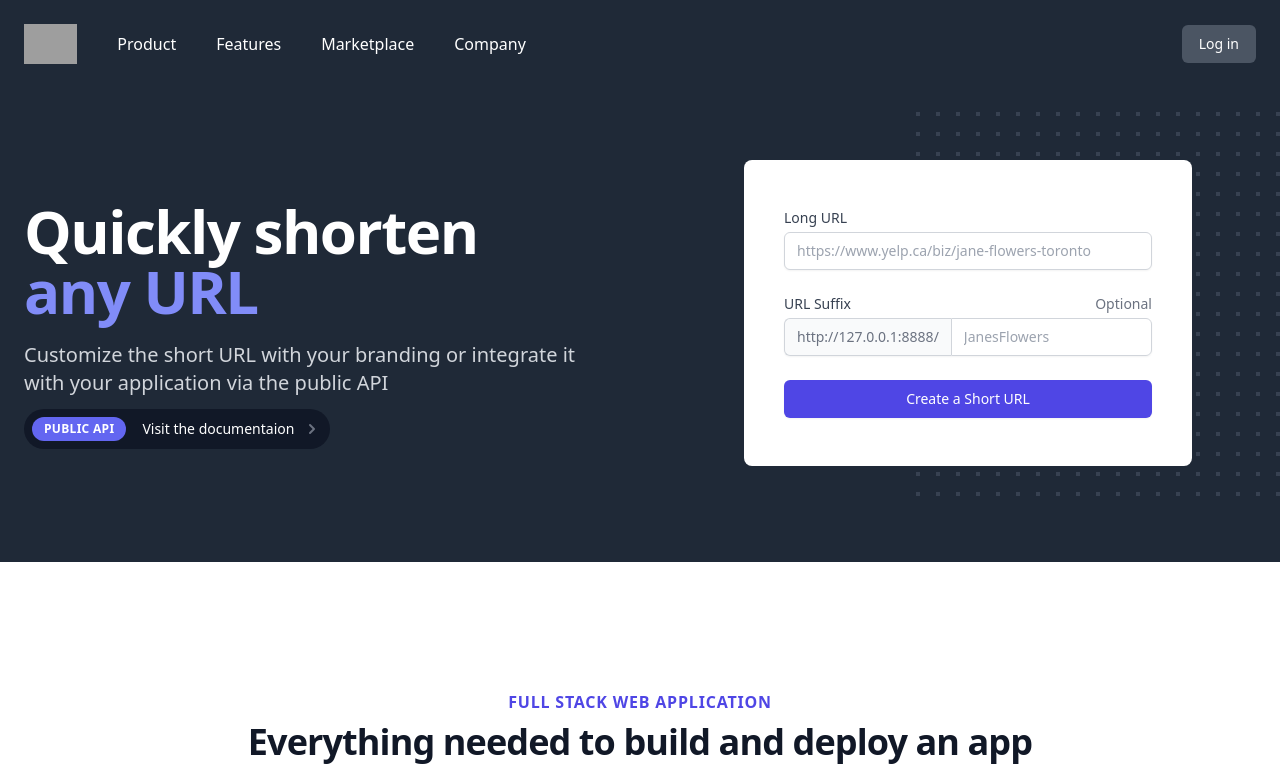
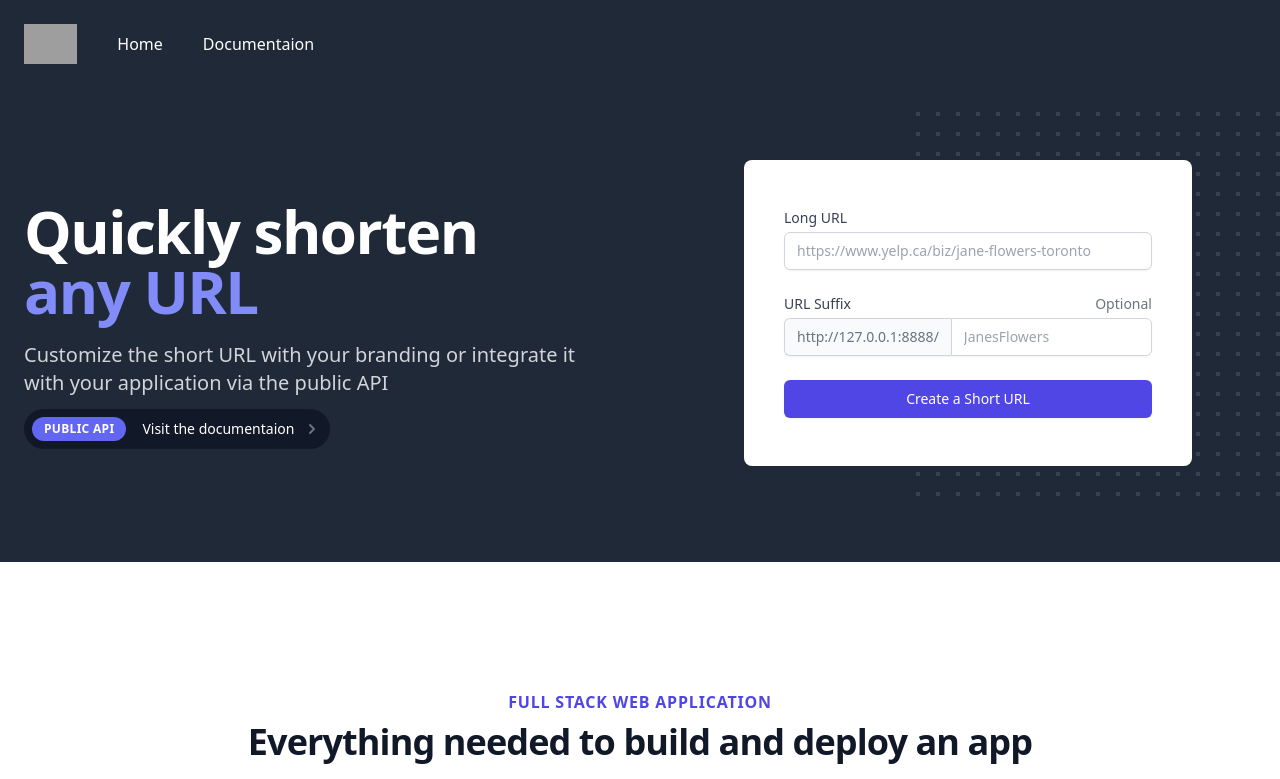
Before and after one commit to RabinSamaroo/shorten, a website: page public/index.html in a window 1280 px wide. Shown: the top 779 px of the page. Drawn offline with nearby package versions, Linux system fonts and the light colour scheme; grey boxes are pictures that could not be loaded.

Commit message:
update html

```diff
--- a/public/index.html
+++ b/public/index.html
@@ -109,30 +109,16 @@
               </div>
             </div>
             <div class="hidden space-x-10 md:flex md:ml-10">
-              <a href="#" class="font-medium text-white hover:text-gray-300"
-                >Product</a
+              <a href="" class="font-medium text-white hover:text-gray-300"
+                >Home</a
               >
 
-              <a href="#" class="font-medium text-white hover:text-gray-300"
-                >Features</a
-              >
-
-              <a href="#" class="font-medium text-white hover:text-gray-300"
-                >Marketplace</a
-              >
-
-              <a href="#" class="font-medium text-white hover:text-gray-300"
-                >Company</a
+              <a
+                href="/docs/"
+                class="font-medium text-white hover:text-gray-300"
+                >Documentaion</a
               >
             </div>
-          </div>
-          <div class="hidden md:flex">
-            <a
-              href="#"
-              class="inline-flex items-center px-4 py-2 border border-transparent text-sm font-medium rounded-md text-white bg-gray-600 hover:bg-gray-700"
-            >
-              Log in
-            </a>
           </div>
         </nav>
 
@@ -194,41 +180,18 @@
             >
               <div class="px-2 pt-2 pb-3 space-y-1" role="none">
                 <a
-                  href="#"
+                  href=""
                   class="block px-3 py-2 rounded-md text-base font-medium text-gray-700 hover:text-gray-900 hover:bg-gray-50"
                   role="menuitem"
-                  >Product</a
+                  >Home</a
                 >
 
                 <a
-                  href="#"
+                  href="/docs/"
                   class="block px-3 py-2 rounded-md text-base font-medium text-gray-700 hover:text-gray-900 hover:bg-gray-50"
                   role="menuitem"
-                  >Features</a
+                  >Documentaion</a
                 >
-
-                <a
-                  href="#"
-                  class="block px-3 py-2 rounded-md text-base font-medium text-gray-700 hover:text-gray-900 hover:bg-gray-50"
-                  role="menuitem"
-                  >Marketplace</a
-                >
-
-                <a
-                  href="#"
-                  class="block px-3 py-2 rounded-md text-base font-medium text-gray-700 hover:text-gray-900 hover:bg-gray-50"
-                  role="menuitem"
-                  >Company</a
-                >
-              </div>
-              <div role="none">
-                <a
-                  href="#"
-                  class="block w-full px-5 py-3 text-center font-medium text-indigo-600 bg-gray-50 hover:bg-gray-100"
-                  role="menuitem"
-                >
-                  Log in
-                </a>
               </div>
             </div>
           </div>
```
